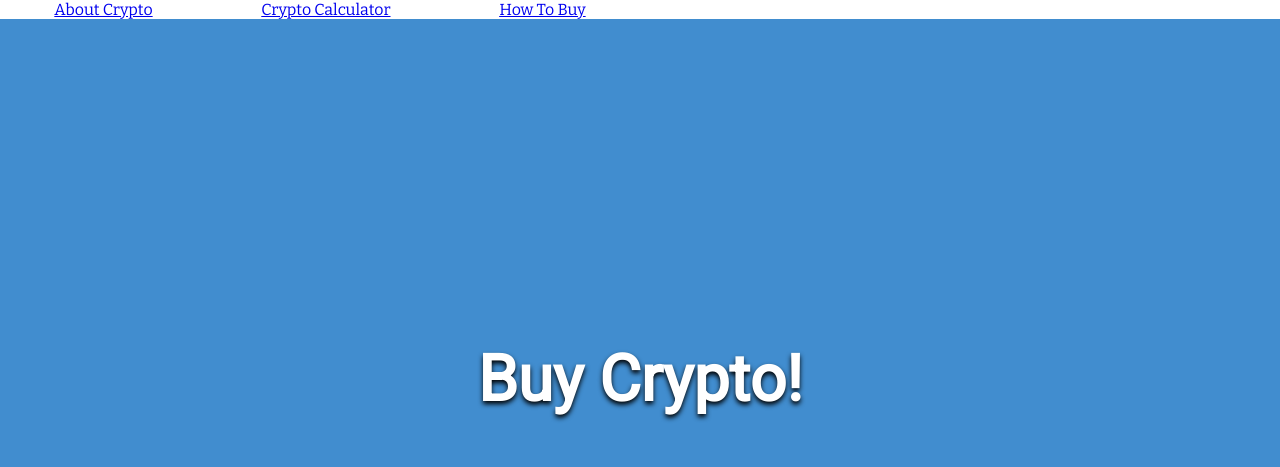
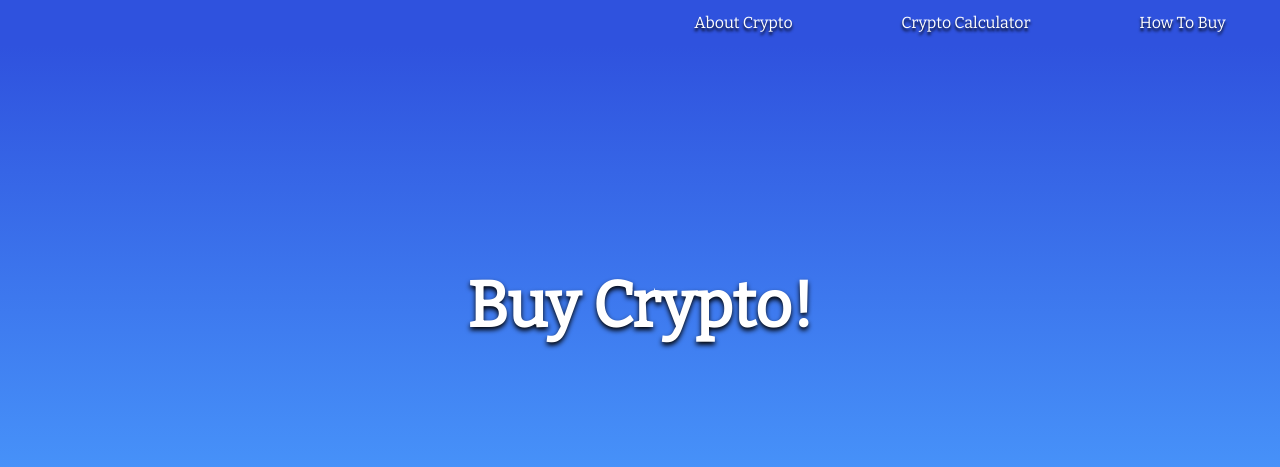
Before and after one commit to smendoza787/buy-crypto, a React (Create React App) app: page / in a window 1280 px wide. Shown: the top 467 px of the page. Built offline with nearby package versions, Linux system fonts and the light colour scheme; no server answers.

Commit message:
add gradient to mainheader

```diff
--- a/src/components/MainHeader/index.css
+++ b/src/components/MainHeader/index.css
@@ -1,16 +1,25 @@
-@import url('https://fonts.googleapis.com/css?family=Roboto');
 
 .main-header {
-  background-color: #418dcf;
+  background-image: -webkit-gradient(
+    linear,
+    left top,
+    left bottom,
+    color-stop(0, #2F52DE),
+    color-stop(1, #4CA0FF)
+  );
+  background-image: -o-linear-gradient(bottom, #2F52DE 0%, #4CA0FF 100%);
+  background-image: -moz-linear-gradient(bottom, #2F52DE 0%, #4CA0FF 100%);
+  background-image: -webkit-linear-gradient(bottom, #2F52DE 0%, #4CA0FF 100%);
+  background-image: -ms-linear-gradient(bottom, #2F52DE 0%, #4CA0FF 100%);
+  background-image: linear-gradient(to bottom, #2F52DE 0%, #4CA0FF 100%);
   color: #fff;
   font-size: 2em;
-  height: 90vh;
+  height: 65vh;
   display: flex;
   align-items: center;
   justify-content: center;
 }
 
 .main-header h1 {
-  font-family: 'Roboto', sans-serif;
   text-shadow: 0 3px 5px #000;
 }
--- a/src/components/Navbar/index.css
+++ b/src/components/Navbar/index.css
@@ -1,5 +1,19 @@
+.navbar {
+  display: flex;
+  justify-content: space-between;
+  align-items: center;
+  height: 45px;
+  background-color: #2F52DE;
+}
+
 .links {
   width: 50%;
   display: flex;
   justify-content: space-around;
 }
+
+.links a {
+  color: #fff;
+  text-decoration: none;
+  text-shadow: 0 3px 3px #000;
+}
```
